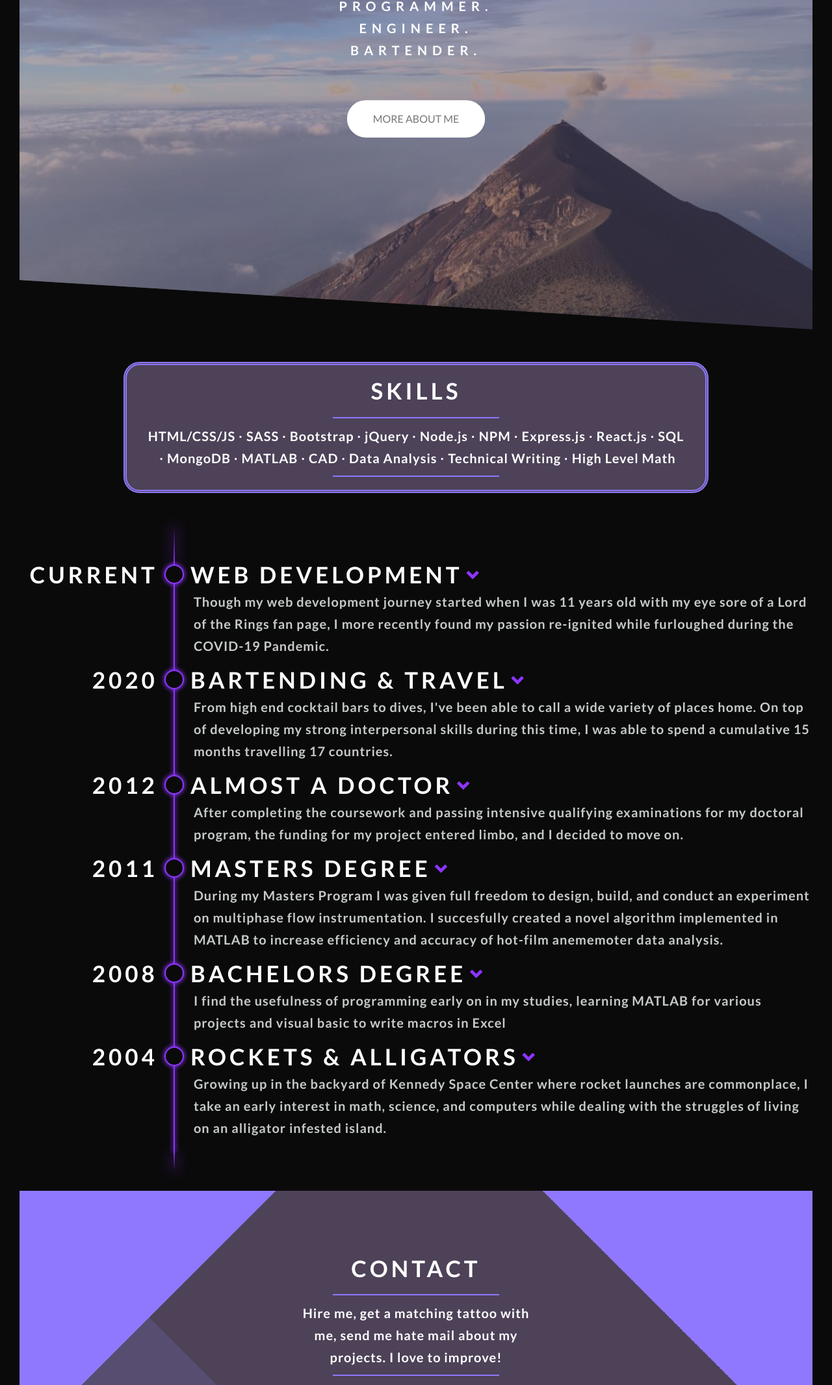
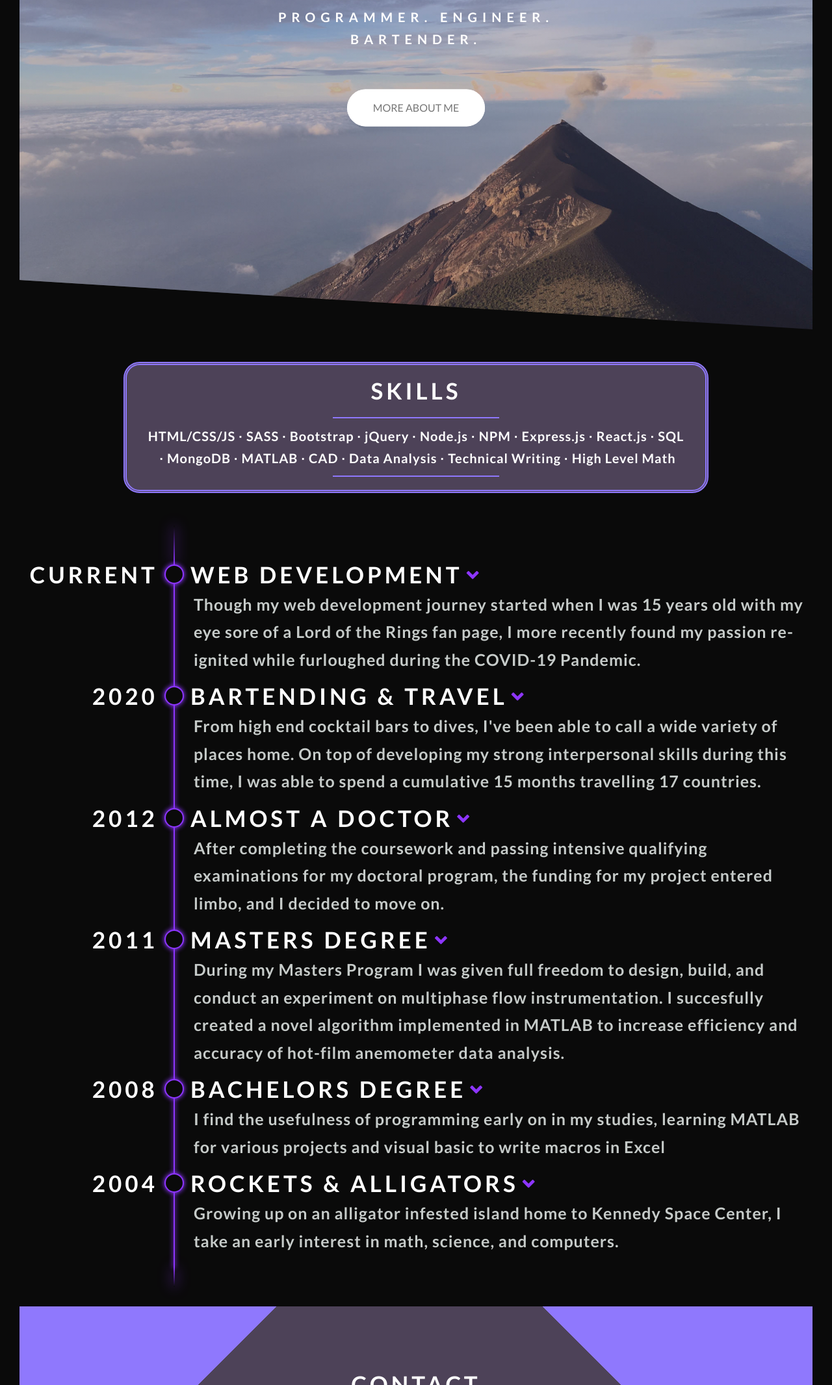
Before and after one commit to BRPatrick/BRPatrick.github.io, a website: page index.html in a window 1280 px wide. Shown: the part 283-2415 px from the top of the page at 65% size. Drawn offline with nearby package versions, Linux system fonts and the light colour scheme.

Commit message:
layot update

```diff
--- a/index.html
+++ b/index.html
@@ -37,7 +37,7 @@
           >
         </h1>
 
-        <a href="#timeline" id="scroll" class="btn btn--white btn--animated"
+        <a href="#skills" id="scroll" class="btn btn--white btn--animated"
           >More About Me</a
         >
       </div>
@@ -48,7 +48,8 @@
     <!-- /////////////////////////////////////////////////////SKILLS///////////////////////////////////////////////////////// -->
     <!-- /////////////////////////////////////////////////////SKILLS///////////////////////////////////////////////////////// -->
     <!-- /////////////////////////////////////////////////////SKILLS///////////////////////////////////////////////////////// -->
-<section class="skills">
+  <a name="skills"></a>
+  <section class="skills">
   <div class="skills__section-container">
     <h1 class="heading-primary--main">skills</h1>
     <!-- <hr class="line-break" />
@@ -97,7 +98,7 @@
       </button>
 
       <p class="timeline__paragraph section1">
-        Though my web development journey started when I was 11 years old with
+        Though my web development journey started when I was 15 years old with
         my eye sore of a Lord of the Rings fan page, I more recently found my
         passion re-ignited while furloughed during the COVID-19 Pandemic.
       </p>
@@ -211,7 +212,7 @@
         During my Masters Program I was given full freedom to design, build, and
         conduct an experiment on multiphase flow instrumentation. I succesfully
         created a novel algorithm implemented in MATLAB to increase efficiency
-        and accuracy of hot-film anememoter data analysis.
+        and accuracy of hot-film anemometer data analysis.
       </p>
       <div class="container">
         <div class="container__inner">
@@ -284,10 +285,7 @@
         <h2 class="timeline__bullet--heading">rockets & alligators</a>
       </button>
       <p class="timeline__paragraph section6">
-        Growing up in the backyard of Kennedy Space Center where rocket launches
-        are commonplace, I take an early interest in math, science, and
-        computers while dealing with the struggles of living on an alligator
-        infested island.
+        Growing up on an alligator infested island home to Kennedy Space Center, I take an early interest in math, science, and computers.
       </p>
 
       <div class="container">
@@ -310,19 +308,19 @@
             >
           </div>
           <div class="timeline__list">
-            <h3 class="timeline__list--date">1994</h3>
+            <h3 class="timeline__list--date">1995</h3>
+            <div class="timeline__list--point"></div>
+            <h3 class="timeline__list--text"
+              >I watch an alligator snatch my pet duck as I sit on my back porch
+              eating a hamburger</h3
+            >
+          </div>
+          <div class="timeline__list">
+            <h3 class="timeline__list--date">1993</h3>
             <div class="timeline__list--point"></div>
             <h3 class="timeline__list--text"
               >I check out a Turbo Pascal book from the library and have my
               first experience programming simple games</h3
-            >
-          </div>
-          <div class="timeline__list">
-            <h3 class="timeline__list--date">1992</h3>
-            <div class="timeline__list--point"></div>
-            <h3 class="timeline__list--text"
-              >I watch an alligator snatch my pet duck as I sit on my back porch
-              eating a hamburger</h3
             >
           </div>
         </div>
--- a/sass/base/_typography.scss
+++ b/sass/base/_typography.scss
@@ -19,7 +19,7 @@ body {
 
     margin-bottom: 6rem;
 
-    width: 30rem;
+    min-width: 30rem;
 
     &--main {
       /* Changes span from in-line element, to block */
@@ -113,7 +113,7 @@ body {
 
   &__paragraph {
     display: block;
-    font-size: 2rem;
+    font-size: 2.5rem;
     font-weight: 700;
     letter-spacing: 0.1rem;
   }
@@ -124,6 +124,10 @@ body {
     font-size: 2rem;
     font-weight: 700;
     letter-spacing: 0.1rem;
+
+    @include respond(phone) {
+      font-size: 1.8rem;
+    }
   }
 }
 
--- a/sass/layout/_header.scss
+++ b/sass/layout/_header.scss
@@ -5,14 +5,26 @@
       /* Gradient image at .8 opacity on top of background image */ to right
         bottom,
       rgba($color-primary-dark-1, 0.5),
-      rgba($color-primary-dark-2, 0.5)
+      rgba($color-primary-dark-2, 0.25)
     ),
-    url(../img/Aca2.jpg);
+    url(../img/Acatenango-large.jpg);
+
+    @include respond(tab-land) {
+      background-image: linear-gradient(
+        /* Gradient image at .8 opacity on top of background image */ to right
+          bottom,
+        rgba($color-primary-dark-1, 0.5),
+        rgba($color-primary-dark-2, 0.25)
+      ),
+      url(../img/Acatenango-small.jpg);
+    }
+
+    // background-image: url(../img/Acatenango3.jpg);
 
   /*Background fills the page */
   background-size: cover;
 
-  /*When re-sizing image, trims from bottom */
+  /*When re-sizing image, trims from this direction */
   background-position: top;
 
   /* Parent element to "logo-box/logo" classes, relative creates reference/origin for positioning */
--- a/sass/layout/_timeline.scss
+++ b/sass/layout/_timeline.scss
@@ -256,7 +256,7 @@
        margin-right: 1rem;
 
        &:after {
-         content: "∙";
+         content: "<";
          margin-left: .5rem;
          color: $color-primary-light-2;
        }
@@ -284,6 +284,7 @@
 
       border-bottom: 1px solid $color-primary-light-2;
       margin-bottom: .4rem;
+      margin-right: 1rem;
 
       @include respond(phone) {
         order: 3;
```
Also changed, not shown: css/styles.css, img/Aca2.jpg (deleted), img/Acatenango-large.jpg (added), img/Acatenango-small.jpg (added), img/tornado.png (deleted).
